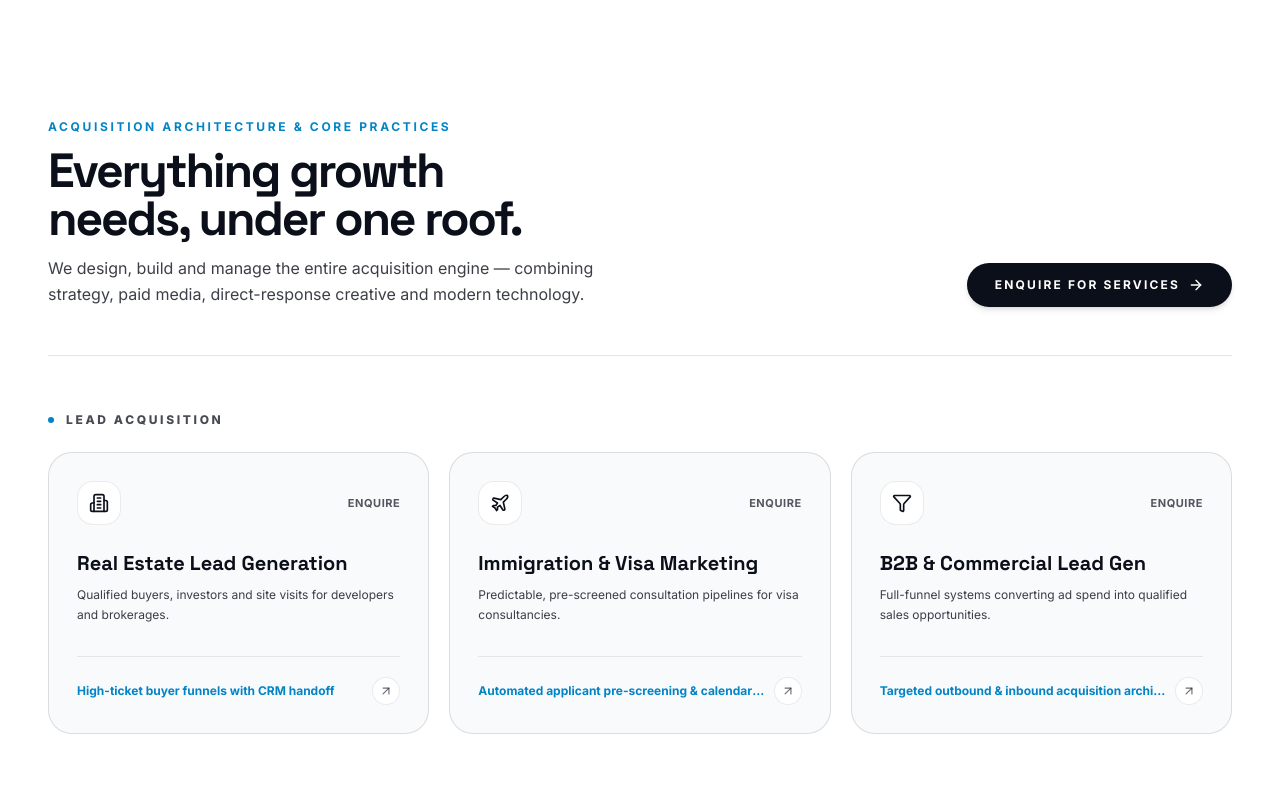
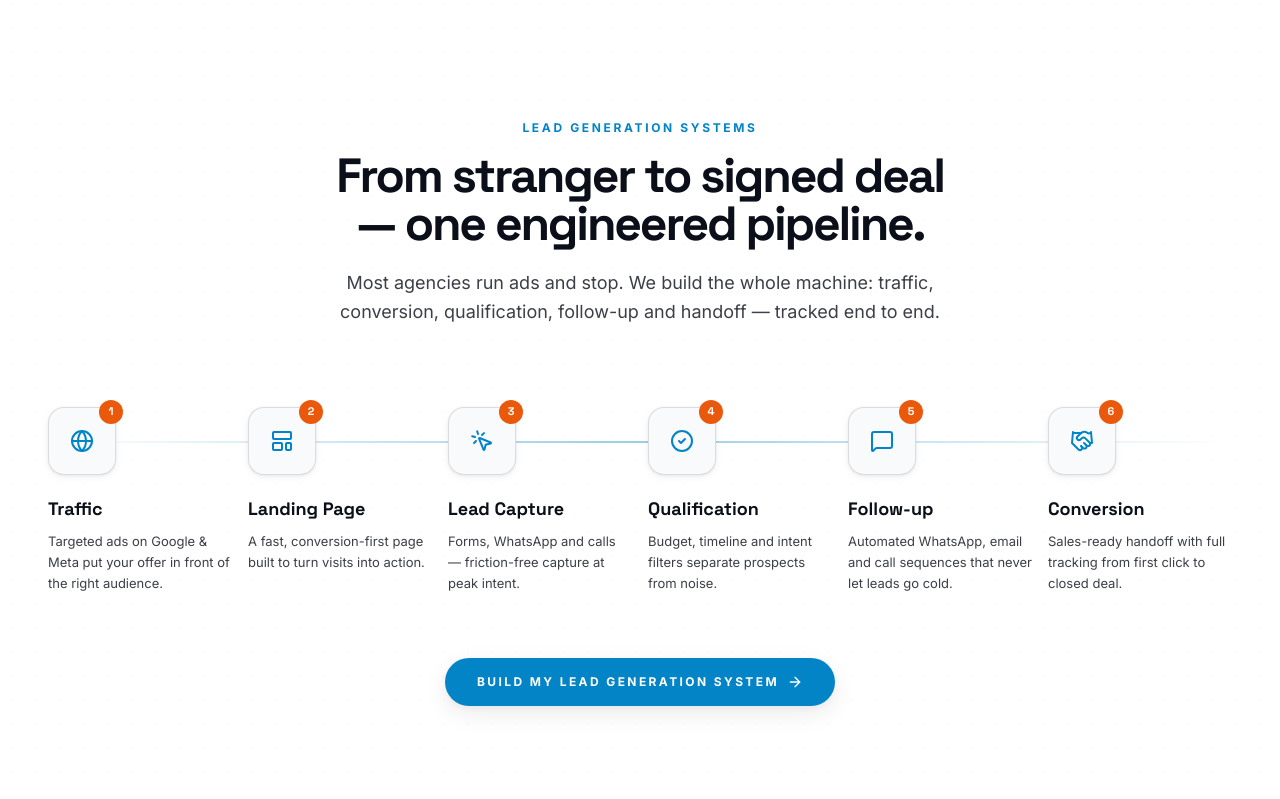
Before and after one commit to aryanbarota21235/CreateVerse, a Next.js app: page / in a window 1280 px wide. Shown: the part 1260-2059 px from the top of the page. Built offline with nearby package versions, Linux system fonts and the light colour scheme.

Commit message:
Position Lead Generation Systems section immediately after Specialized Acquisition Practice Areas

```diff
--- a/src/app/page.tsx
+++ b/src/app/page.tsx
@@ -13,11 +13,11 @@ export default function HomePage() {
   return (
     <>
       <Hero />
+      <LeadFlow />
       <ServicesExplorer />
       <StatsStrip />
       <WhatWeDo />
       <IndustriesSection />
-      <LeadFlow />
       <ProcessSection />
       <CaseStudies />
       <WhyCreateVerse />
--- a/src/components/lead-flow.tsx
+++ b/src/components/lead-flow.tsx
@@ -1,7 +1,9 @@
-import Link from "next/link";
+"use client";
+
 import { ArrowRight, Globe, LayoutTemplate, MousePointerClick, CheckCircle2, MessageSquare, Handshake } from "lucide-react";
 import SectionHeading from "@/components/section-heading";
 import Reveal from "@/components/reveal";
+import { useEnquiry } from "@/context/enquiry-context";
 
 const stages = [
   { icon: Globe, title: "Traffic", desc: "Targeted ads on Google & Meta put your offer in front of the right audience." },
@@ -13,9 +15,11 @@ const stages = [
 ];
 
 export default function LeadFlow() {
+  const { openEnquiry } = useEnquiry();
+
   return (
-    <section className="relative overflow-hidden bg-paper py-24 lg:py-32">
-      <div className="dot-texture absolute inset-0 opacity-70" />
+    <section className="relative overflow-hidden bg-white py-24 lg:py-32 border-t border-stone-200">
+      <div className="dot-texture absolute inset-0 opacity-40" />
       <div className="container-site relative">
         <SectionHeading
           eyebrow="Lead Generation Systems"
@@ -30,7 +34,7 @@ export default function LeadFlow() {
             {stages.map((s, i) => (
               <Reveal key={s.title} delay={i * 0.1}>
                 <div className="group relative text-center lg:text-left">
-                  <div className="relative mx-auto flex h-[68px] w-[68px] items-center justify-center rounded-2xl border border-black/[0.12] bg-white shadow-card transition-all duration-300 group-hover:-translate-y-1 hover:border-accent group-hover:shadow-lift lg:mx-0">
+                  <div className="relative mx-auto flex h-[68px] w-[68px] items-center justify-center rounded-2xl border border-black/[0.12] bg-[#F8FAFC] shadow-card transition-all duration-300 group-hover:-translate-y-1 hover:border-accent group-hover:shadow-lift lg:mx-0">
                     <s.icon className="h-6 w-6 text-accent" />
                     <span className="absolute -right-2 -top-2 flex h-6 w-6 items-center justify-center rounded-full bg-brand-orange font-display text-[11px] font-bold text-white">
                       {i + 1}
@@ -45,13 +49,13 @@ export default function LeadFlow() {
         </div>
 
         <Reveal delay={0.2} className="mt-16 text-center">
-          <Link
-            href="/contact"
-            className="group inline-flex items-center gap-2 rounded-full bg-accent px-8 py-4 text-base font-semibold text-white shadow-lift transition-all hover:bg-accent-dim"
+          <button
+            onClick={() => openEnquiry("Lead Generation")}
+            className="group inline-flex items-center gap-2 rounded-full bg-accent px-8 py-4 text-xs font-bold uppercase tracking-[0.2em] text-white shadow-lift transition-all hover:bg-accent-dim"
           >
-            Build My Lead Generation System
-            <ArrowRight className="h-5 w-5 transition-transform group-hover:translate-x-1" />
-          </Link>
+            <span>Build My Lead Generation System</span>
+            <ArrowRight className="h-4 w-4 transition-transform group-hover:translate-x-1" />
+          </button>
         </Reveal>
       </div>
     </section>
--- a/src/components/services-explorer.tsx
+++ b/src/components/services-explorer.tsx
@@ -97,7 +97,7 @@ export default function ServicesExplorer() {
   const { openEnquiry } = useEnquiry();
 
   return (
-    <section className="bg-white py-24 lg:py-32 scroll-mt-20" id="services">
+    <section className="bg-paper py-24 lg:py-32 scroll-mt-20 border-t border-stone-200" id="services">
       <div className="container-site">
         <div className="flex flex-col sm:flex-row sm:items-end justify-between gap-6 pb-12 border-b border-stone-200">
           <div>
@@ -138,7 +138,7 @@ export default function ServicesExplorer() {
                   return (
                     <div
                       key={item.slug}
-                      className="group flex flex-col justify-between rounded-3xl border border-black/[0.12] bg-[#F8FAFC] p-7 transition-all duration-300 hover:-translate-y-1 hover:border-accent hover:bg-white hover:shadow-lift"
+                      className="group flex flex-col justify-between rounded-3xl border border-black/[0.12] bg-white p-7 shadow-card transition-all duration-300 hover:-translate-y-1 hover:border-accent hover:shadow-lift"
                     >
                       <div>
                         <div className="flex items-center justify-between">
```
